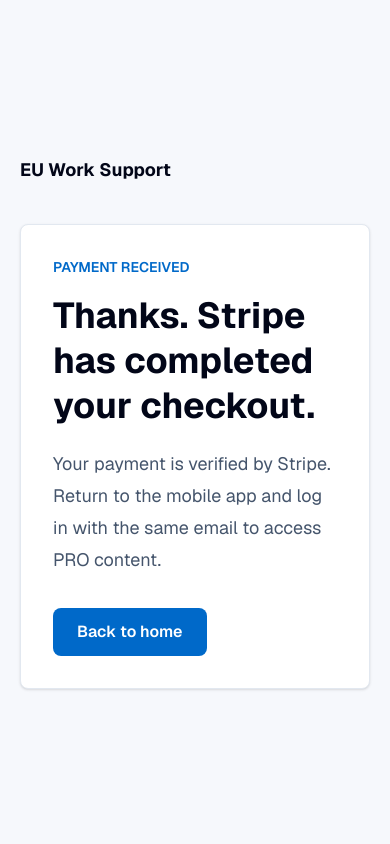
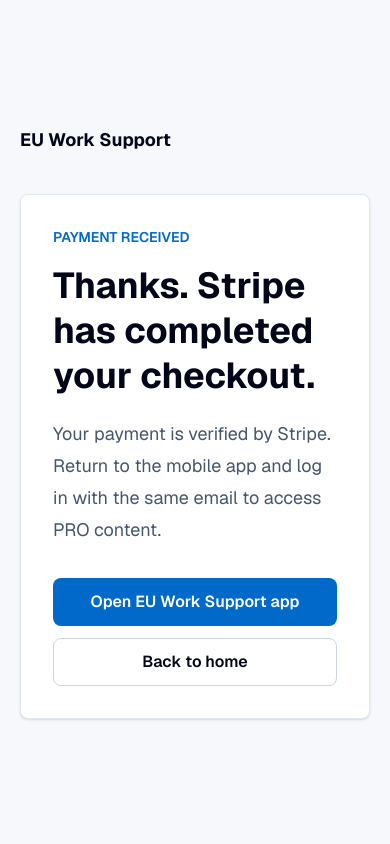
Before and after one commit to pksingh1508/eu_work_support_web, a Next.js app: page /payment/success in a window 390 px wide. Shown: the top 844 px of the page. Built offline with nearby package versions, Linux system fonts and the light colour scheme.

Commit message:
add the link to open the mobile app

```diff
--- a/src/app/payment/success/page.tsx
+++ b/src/app/payment/success/page.tsx
@@ -13,6 +13,7 @@
 }: PaymentSuccessPageProps) {
   const params = await searchParams;
   const alreadyPro = params.already_pro === "1";
+  const mobileAppUrl = "euworksupport://sign-in";
 
   return (
     <>
@@ -36,12 +37,26 @@
                 ? "Return to the mobile app and log in with the same email to access PRO content."
                 : "Your payment is verified by Stripe. Return to the mobile app and log in with the same email to access PRO content."}
             </p>
-            <Link
-              href="/"
-              className="mt-8 inline-flex min-h-12 items-center justify-center rounded-lg bg-[#0069c9] px-6 text-base font-semibold text-white transition hover:bg-[#0058aa]"
-            >
-              Back to home
-            </Link>
+            <div className="mt-8 flex flex-col gap-3 sm:flex-row">
+              {!alreadyPro ? (
+                <a
+                  href={mobileAppUrl}
+                  className="inline-flex min-h-12 items-center justify-center rounded-lg bg-[#0069c9] px-6 text-base font-semibold text-white transition hover:bg-[#0058aa]"
+                >
+                  Open EU Work Support app
+                </a>
+              ) : null}
+              <Link
+                href="/"
+                className={`inline-flex min-h-12 items-center justify-center rounded-lg px-6 text-base font-semibold transition ${
+                  alreadyPro
+                    ? "bg-[#0069c9] text-white hover:bg-[#0058aa]"
+                    : "border border-slate-300 bg-white text-slate-950 hover:border-slate-950"
+                }`}
+              >
+                Back to home
+              </Link>
+            </div>
           </div>
         </section>
       </main>
```
Also changed, not shown: 2 other files (tests, documents, lock files or other folders).
